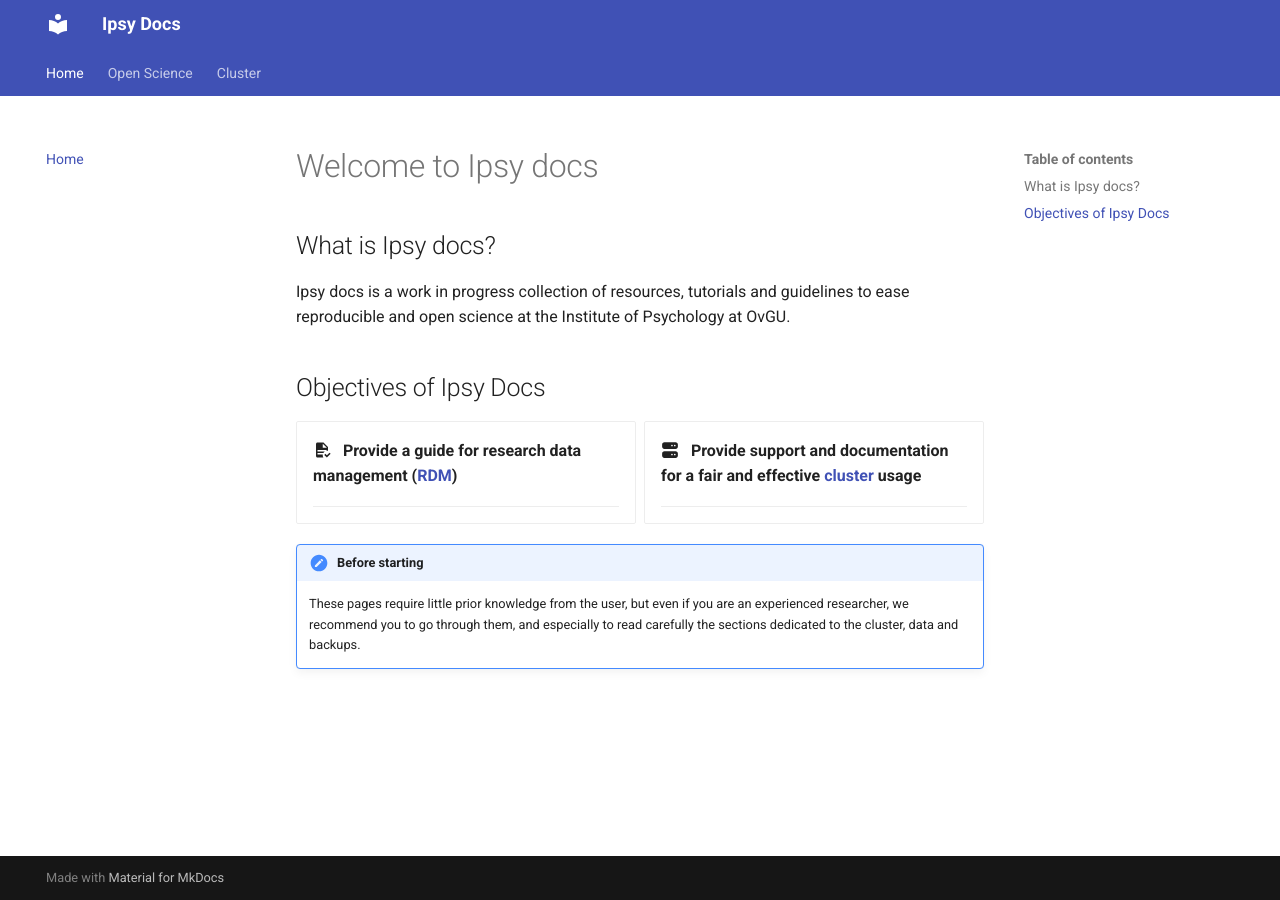
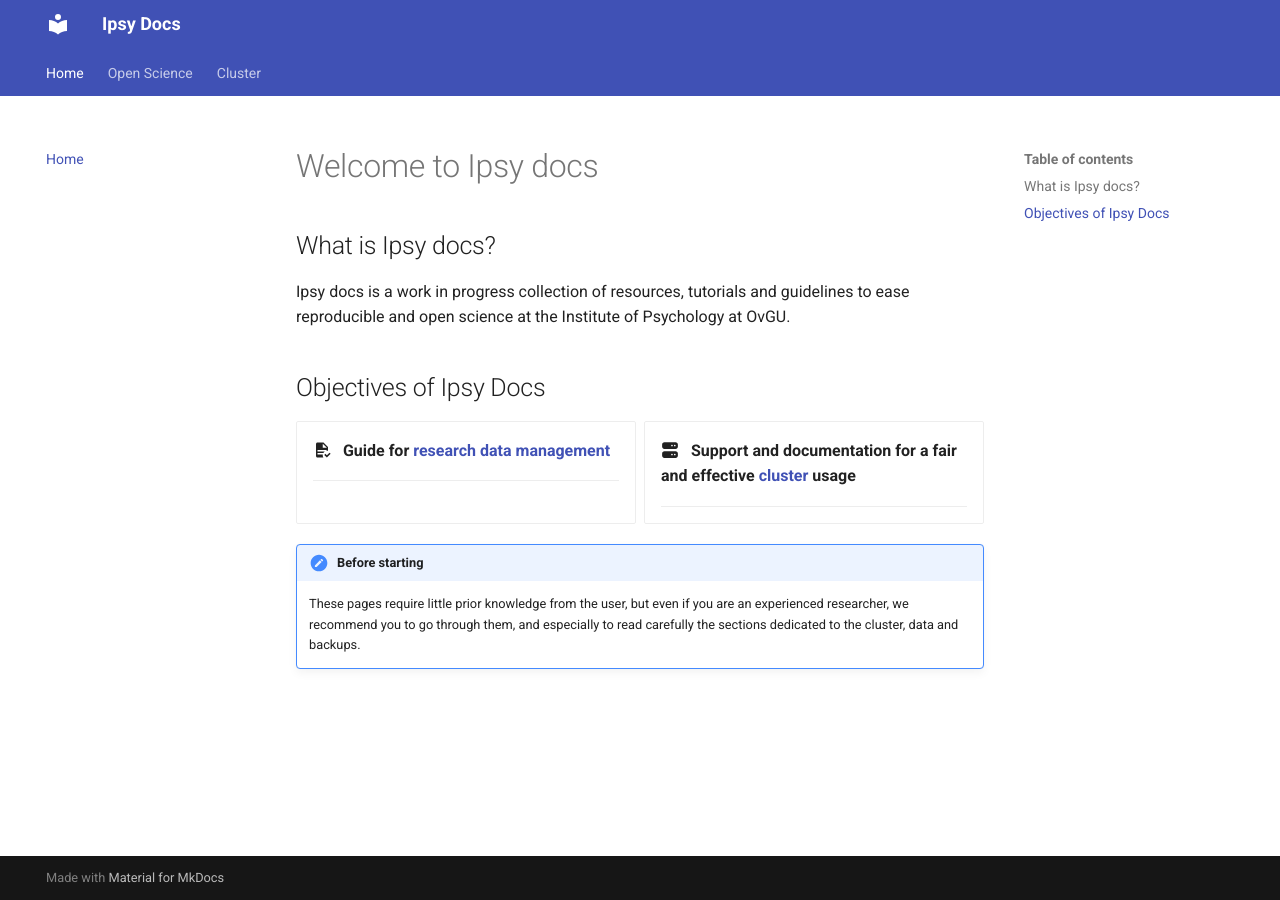
Before and after one commit to pvavra/temp-ipsy, an MkDocs documentation site: the page built from docs/index.md, in a window 1280 px wide. Built offline with MkDocs 1.6.1 and Material for MkDocs 9.7.7, drawn with Linux system fonts in a browser that asks for light colours.

Commit message:
Fix home

```diff
--- a/docs/index.md
+++ b/docs/index.md
@@ -8,17 +8,17 @@ Ipsy docs is a work in progress collection of resources, tutorials and guideline
 
 <div class="grid cards" markdown>
 
--   :material-file-document-check:  &nbsp; __Provide a guide for research data management ([RDM])__
+-   :material-file-document-check:  &nbsp; __Guide for [research data management]__
 
     ---
 
--   :fontawesome-solid-server:  &nbsp; __Provide support and documentation for a fair and effective [cluster] usage__
+-   :fontawesome-solid-server:  &nbsp; __Support and documentation for a fair and effective [cluster] usage__
 
     ---
 
 </div>
 
-[RDM]: open-science/research-data-management/getting-started/
+[research data management]: open-science/research-data-management/getting-started/
 [cluster]: cluster
 
 !!! note "Before starting"
```
